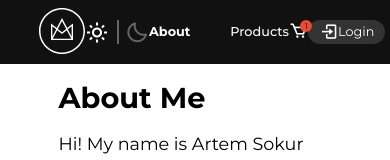
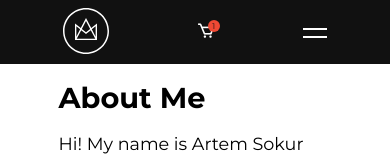
Before and after one commit to MastersAcademy/fe-react-2024, a React (Vite) app: page / in a window 390 px wide. Shown: the top 160 px of the page. Built offline with nearby package versions, Linux system fonts and the light colour scheme.

Commit message:
01-setup

```diff
--- a/src/App.css
+++ b/src/App.css
@@ -51,6 +51,14 @@ header, footer {
 
 @media (max-width: 991px) {
 
+  header {
+    padding: 0 5%;
+  }
+
+  .head--humburger {
+    display: block;
+  }
+
   .about {
     flex-direction: column;
   }
@@ -62,6 +70,18 @@ header, footer {
   .about__logo-img {
     width: 70vw;
   }
+
+  .head__theme {
+    display: none;
+  }
+
+  .head__navigation {
+    display: none;
+  }
+
+  .head__registration {
+    display: none;
+  }
 }
 
 @media (max-width: 576px) {
--- a/src/components/header/Header.component.tsx
+++ b/src/components/header/Header.component.tsx
@@ -40,5 +40,7 @@ export const HeaderComponent = () => (
                 Sign up
             </button>
         </div>
+
+        <div className="head--humburger"></div>
     </section>
 );
--- a/src/components/header/header.css
+++ b/src/components/header/header.css
@@ -88,7 +88,13 @@ header {
   cursor: pointer;
   font-size: 2.4rem;
   z-index: 1;
+  transition: .5s ease transform;
 }
+
+.head__cart--button:hover {
+  transform: rotate(-30deg);
+}
+
 
 .head__cart--button::after {
   content: "1";
@@ -147,3 +153,32 @@ header {
 .head__registration--sign:hover {
   background-color: #D43824;
 }
+
+.head--humburger {
+  position: relative;
+  height: 3rem;
+  width: 3rem;
+  display: none;
+}
+
+.head--humburger::after {
+  position: absolute;
+  top: 2rem;
+  right: 0;
+  content: "";
+  display: blocks;
+  background-color: #FFF;
+  height: .2rem;
+  width: 3rem;
+}
+
+.head--humburger::before {
+  position: absolute;
+  top: 1rem;
+  right: 0;
+  content: "";
+  display: blocks;
+  background-color: #FFF;
+  height: .2rem;
+  width: 3rem;
+}
```
